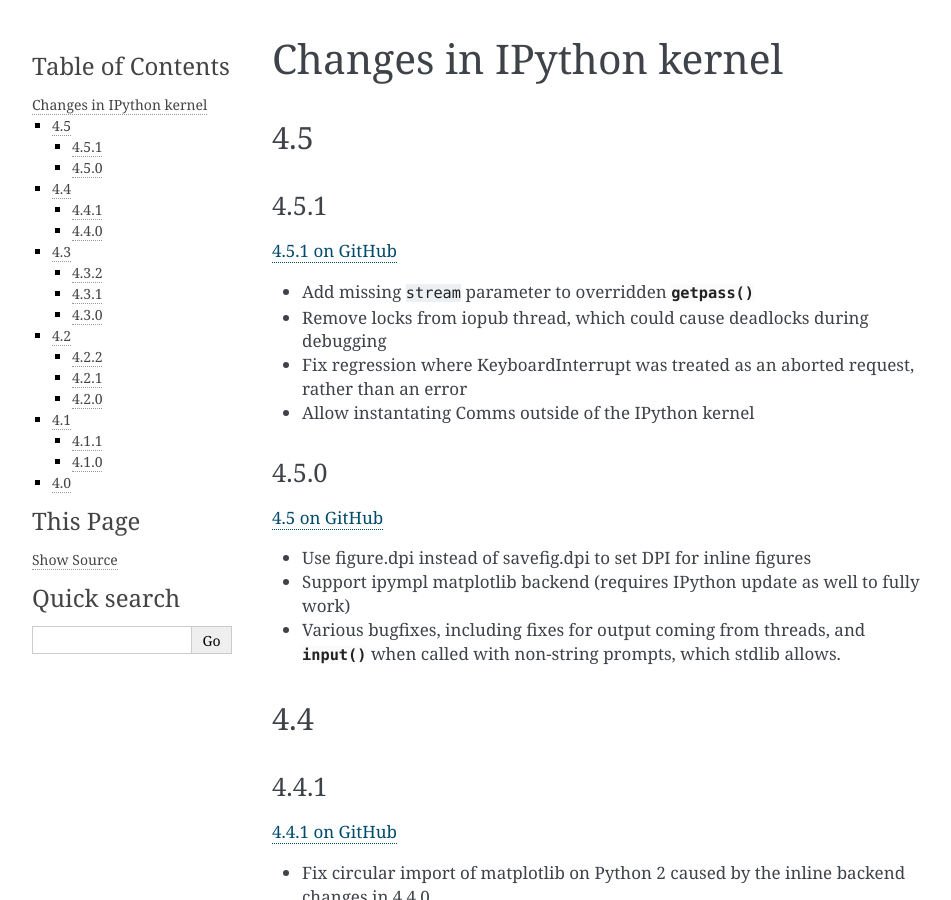
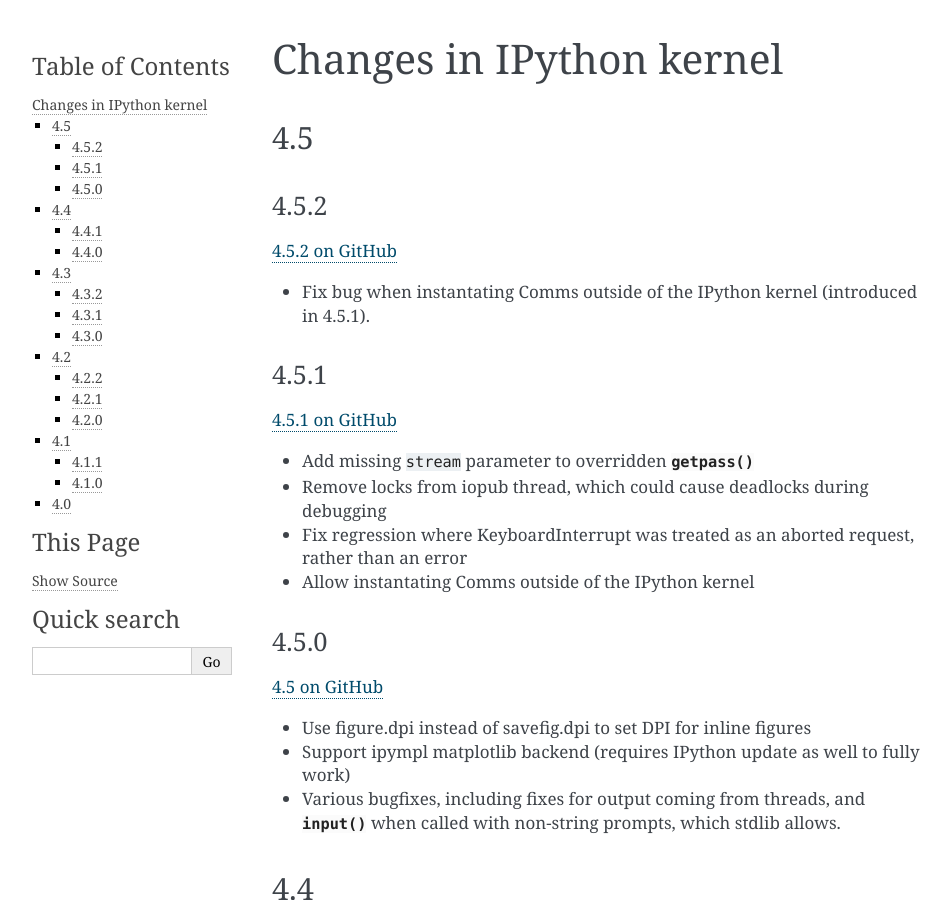
Before and after one commit to ipython/ipykernel, a Sphinx documentation site: the page built from docs/changelog.rst, in a window 1280 px wide and 900 px high. Shown: the whole window, without its empty margins (148-1099 px from the left). Built offline with Sphinx 7.4.7, drawn with Linux system fonts in a browser that asks for light colours.

Commit message:
changelog for 4.5.2
Just for the Comms-outside-kernels fix

```diff
--- a/docs/changelog.rst
+++ b/docs/changelog.rst
@@ -3,6 +3,14 @@
 
 4.5
 ---
+
+4.5.2
+*****
+
+`4.5.2 on GitHub <https://github.com/ipython/ipykernel/milestones/4.5.2>`__
+
+- Fix bug when instantating Comms outside of the IPython kernel (introduced in 4.5.1).
+
 
 4.5.1
 *****
```
